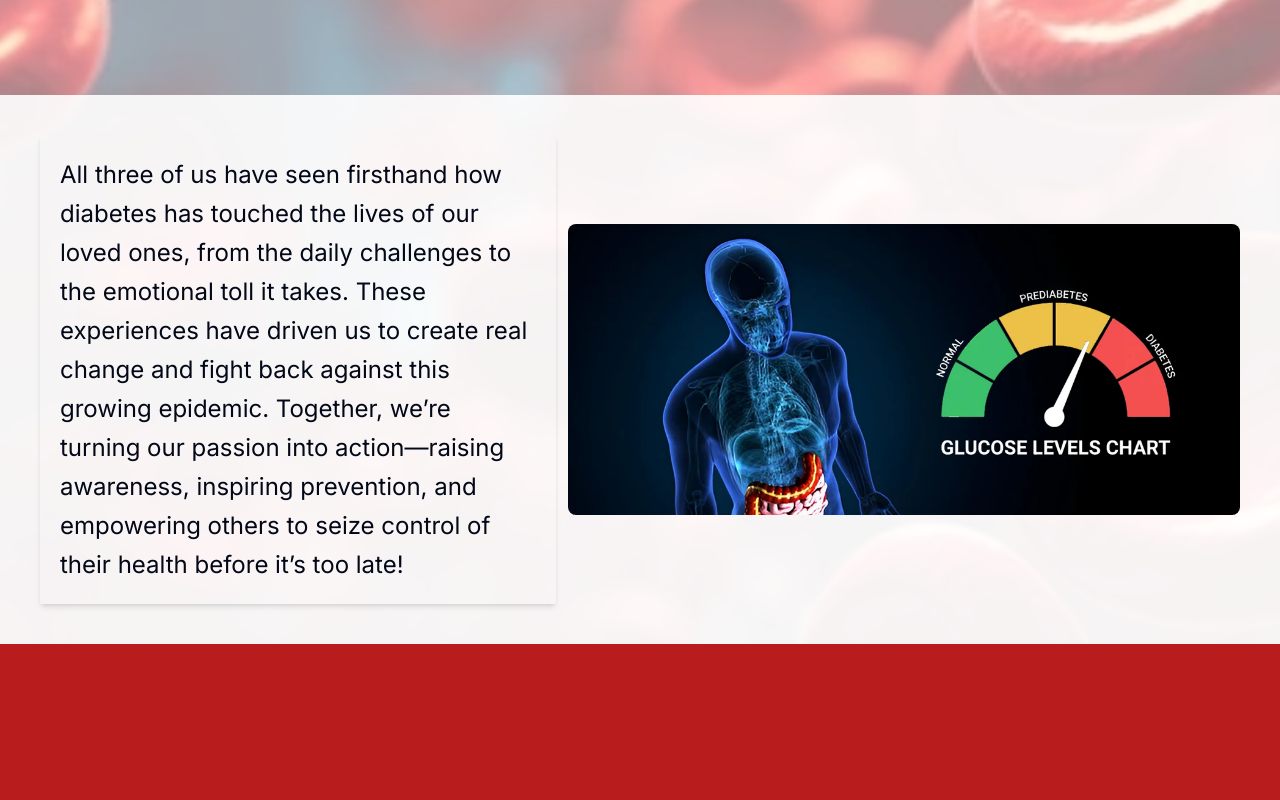
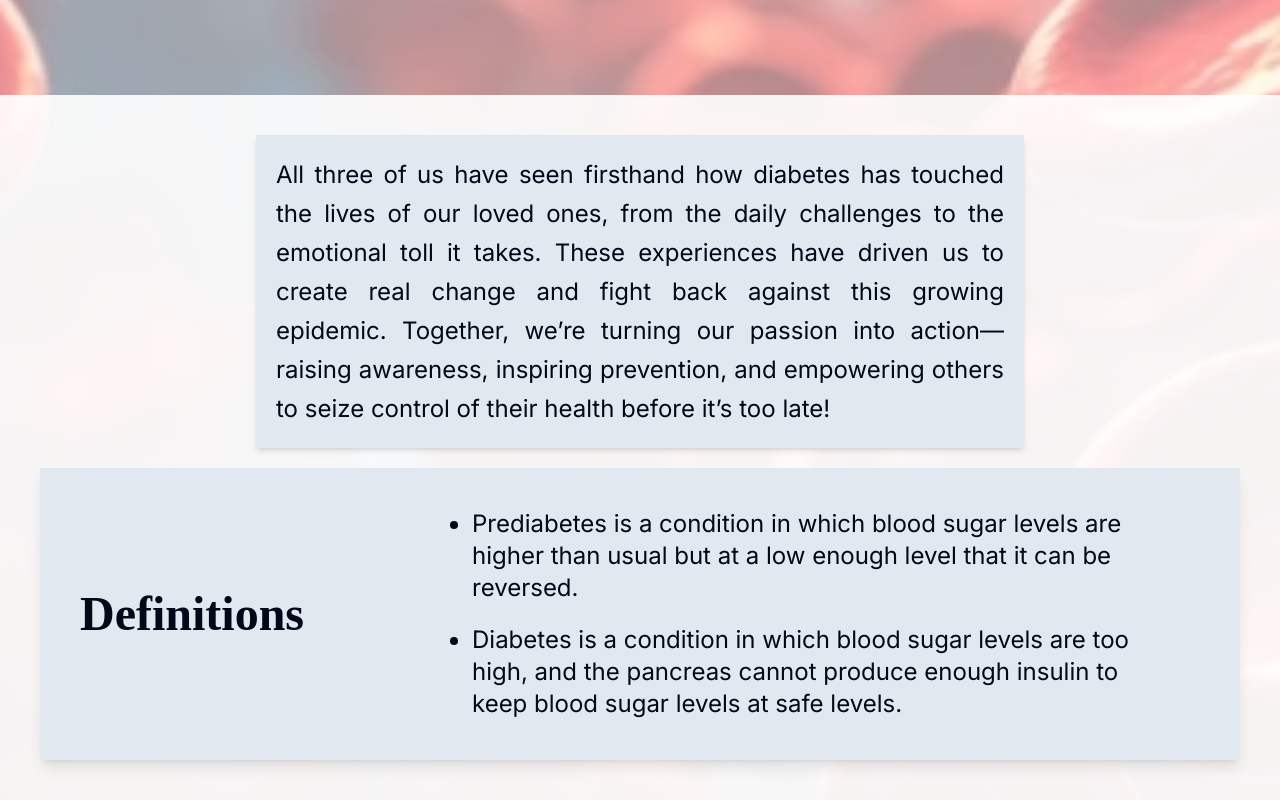
Before and after one commit to samSharivker/qol, a Next.js app in the folder website/: page / in a window 1280 px wide. Shown: the part 769-1569 px from the top of the page. Before the commit the page ends 1413 px from the top, so only its background shows below. Built offline with nearby package versions, Linux system fonts and the light colour scheme.

Commit message:
updated home

```diff
--- a/website/app/page.tsx
+++ b/website/app/page.tsx
@@ -1,7 +1,4 @@
 "use client";
-
-import Image from "next/image";
-import hbg from "/public/img/d-level.png";
 
 export default function Home() {
   // Credit sources
@@ -24,15 +21,24 @@ export default function Home() {
         </p>
       </section>
       <div className="relative p-10 bg-white bg-opacity-90 z-10 w-full">
-        <div className="flex flex-col md:flex-row gap-3 bg-red max-w-7xl items-center justify-center ">
-          <p className="text-2xl leading-relaxed shadow-md p-5">{content.p1}</p>
-          <div>
-            <Image
-              className="h-auto max-w-2xl rounded-lg"
-              src={hbg}
-              alt="Background"
-            />
-          </div>
+        <div className="flex flex-col md:flex-row mb-5 max-w-7xl items-center justify-center">
+          <p className="text-2xl text-justify leading-relaxed shadow-md p-5 max-w-3xl bg-slate-200">
+            {content.p1}
+          </p>
+        </div>
+        <div className="flex flex-col sm:flex-row justify-center items-center max-w-7xl gap-5 md:gap-16 lg:gap-32 shadow-lg bg-slate-200">
+          <p className="text-5xl kalam-bold">Definitions</p>
+          <ul className="list-disc max-w-3xl flex flex-col gap-5 p-10">
+            <li className="text-2xl">
+              Prediabetes is a condition in which blood sugar levels are higher
+              than usual but at a low enough level that it can be reversed.
+            </li>
+            <li className="text-2xl">
+              Diabetes is a condition in which blood sugar levels are too high,
+              and the pancreas cannot produce enough insulin to keep blood sugar
+              levels at safe levels.
+            </li>
+          </ul>
         </div>
       </div>
     </div>
```
